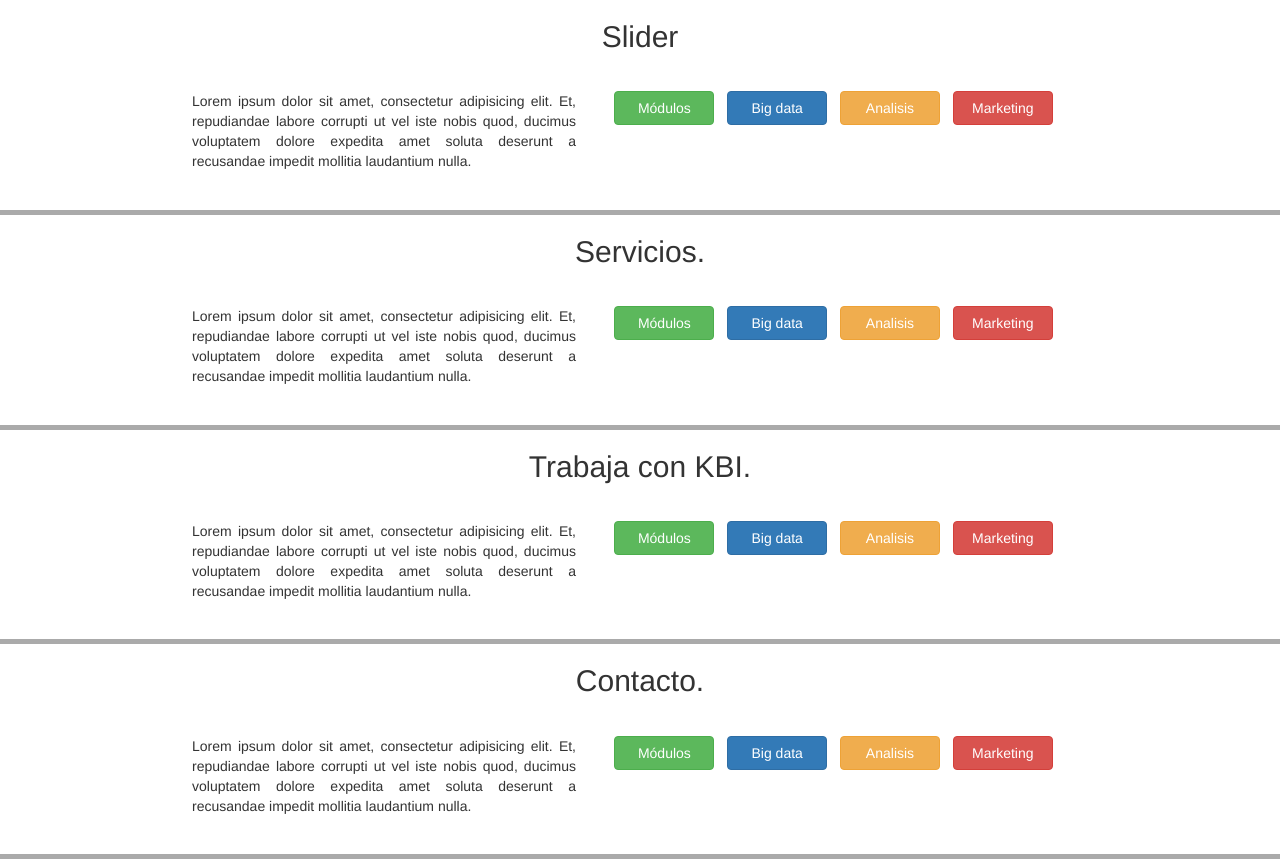
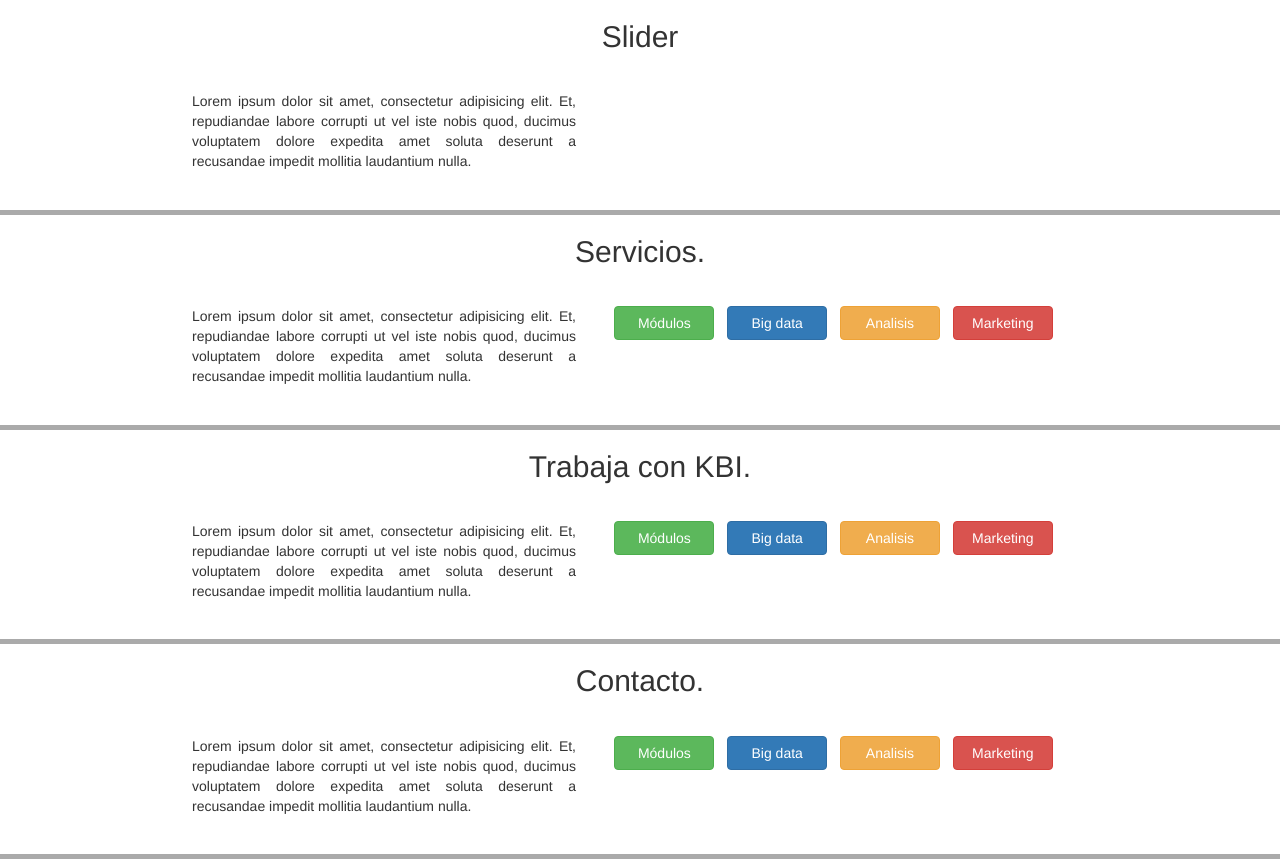
Before and after one commit to carlos980610/Em-KBI, a plain HTML site: page index.html in a window 1280 px wide. Shown: the part 59-918 px from the top of the page. Drawn offline with Linux system fonts and the light colour scheme.

Commit message:
Carga 19

```diff
--- a/index.html
+++ b/index.html
@@ -43,18 +43,6 @@
       </div>
       <div class="text-services-description">
           Lorem ipsum dolor sit amet, consectetur adipisicing elit. Et, repudiandae labore corrupti ut vel iste nobis quod, ducimus voluptatem dolore expedita amet soluta deserunt a recusandae impedit mollitia laudantium nulla.
-      </div>
-      <div class="buttons-services-description btn-group-vertical">
-          <button type="button" class="btn btn-success">Módulos</button>
-      </div>
-      <div class="buttons-services-description btn-group-vertical">
-          <button type="button" class="btn btn-primary">Big data</button>
-      </div>
-      <div class="buttons-services-description btn-group-vertical">
-          <button type="button" class="btn btn-warning">Analisis</button>
-      </div>
-      <div class="buttons-services-description btn-group-vertical">
-          <button type="button" class="btn btn-danger">Marketing</button>
       </div>
   </div>
 
```
